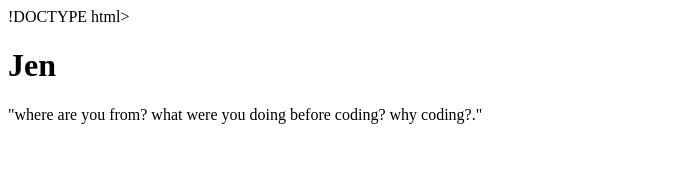
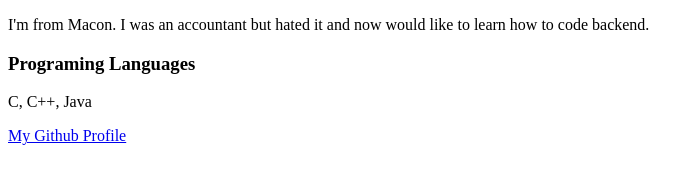
Before and after one commit to JENDARNELLBROWN/git-skills, a plain HTML site: page index.html in a window 1280 px wide. Shown: the whole page, without its empty margins (0-700 px from the left). Drawn offline with Linux system fonts and the light colour scheme.

Commit message:
Full Profile

```diff
--- a/index.html
+++ b/index.html
@@ -1,8 +1,14 @@
-!DOCTYPE html>
+<!DOCTYPE html>
 <html>
-    <head></head>
-    <body>
-      <h1>Jen</h1>
-      <p>"where are you from? what were you doing before coding? why coding?."</p>
-    </body>
-  </html>
+  <head>
+    <meta charset="utf-8">
+    <title>Jen</title>
+  </head>
+  <body>
+    <p>I'm from Macon. I was an accountant but hated it and now would like to learn how to code backend.</p>
+
+    <h3> Programing Languages</h3>
+    <p>C, C++, Java</p>
+    <a href="https://github.com/JENDARNELLBROWN" target="_blank">My Github Profile</a>
+  </body>
+</html>
```
